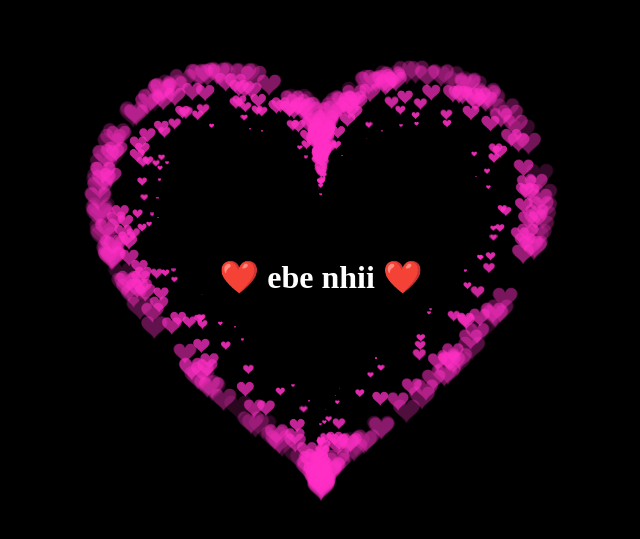
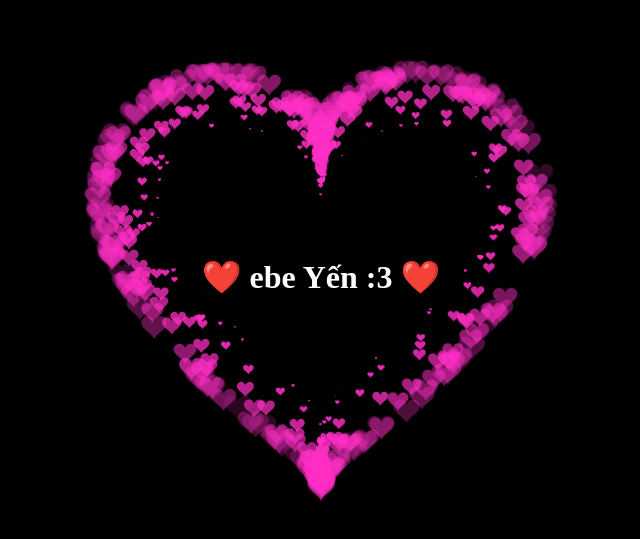
Before and after one commit to vitbautroi/heart, a plain HTML site: page index.html in a window 1280 px wide. Shown: the part 123-662 px from the top of the page, without its empty margins (319-959 px from the left). Drawn offline with Linux system fonts and the light colour scheme.

Commit message:
Update index.html

```diff
--- a/index.html
+++ b/index.html
@@ -5,7 +5,7 @@
     <meta http-equiv="X-UA-Compatible" content="IE=edge">
     <meta name="viewport" content="width=device-width, initial-scale=1.0">
     <link rel="shortcut icon" href="https://cdn.jsdelivr.net/gh/fromann/CDN@main/img/logo.ico">
-    <title> iu ebe Nhii &#10084;&#65039;</title>
+    <title> ebe Yếnnn &#10084;&#65039;</title>
     <script src="https://cdn.jsdelivr.net/gh/zyoushuo/Blog/hexo/js/mouse_slide.js"></script>
     <script src="https://cdn.jsdelivr.net/gh/zyoushuo/Blog/hexo/js/clicklove.js"></script>
   <style type="text/css">
@@ -275,7 +275,7 @@
 
 </script>
 <div class="namebox">
-  <h1>&#10084;&#65039; ebe nhii &#10084;&#65039; </h1>
+  <h1>&#10084;&#65039; ebe Yến :3 &#10084;&#65039; </h1>
 </div>
 </body>
 </html>
```
